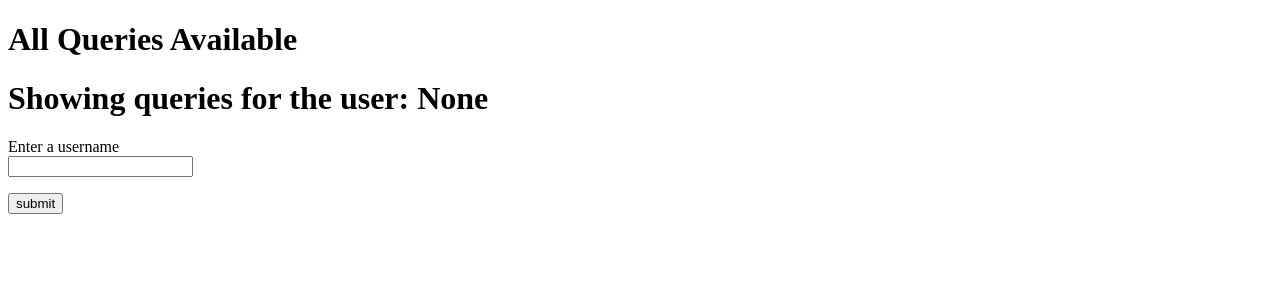
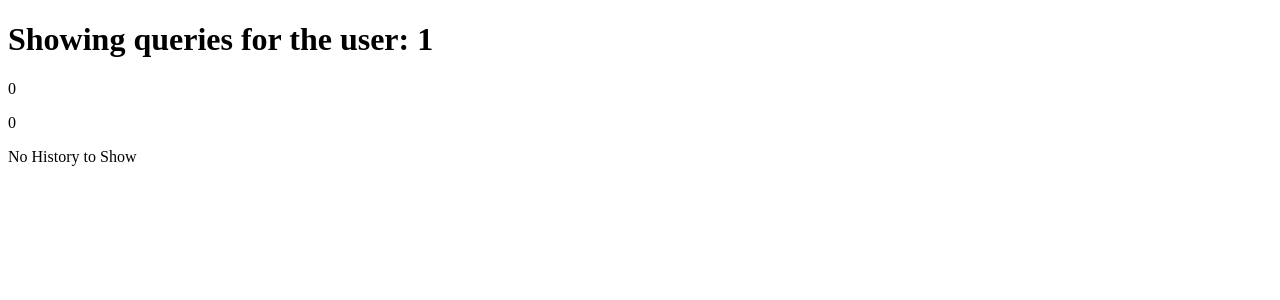
Before and after one commit to za437/assignment2, a Flask app: template app/templates/history.html in a window 1280 px wide. Shown: the part 106-406 px from the top of the page. Run offline with Flask 2, Linux system fonts and the light colour scheme; the template is opened without the code that fills it: values that come from a table or form of the project are taken from there, others are empty; a user stored in the database is signed in.

Commit message:
Update history.html

```diff
--- a/app/templates/history.html
+++ b/app/templates/history.html
@@ -5,7 +5,7 @@
     <form action="" method="post" novalidate >
 
 
-    {% if current_user.is_admin() %}
+    {% if comparingID.is_admin() %}
 
         <h1>All Queries Available</h1>
 
@@ -36,7 +36,7 @@
         {{ form.hidden_tag() }}
             <p>
             {{ form.username.label  }}<br>
-            {{ form.username(id = "userquery") }}
+            {{ form.username(id = "query.userid") }}
             {% for error in form.username.errors %}
             <span id = "incorrect" style="color: red;">[{{ error }}]</span>
             {% endfor %}
```
